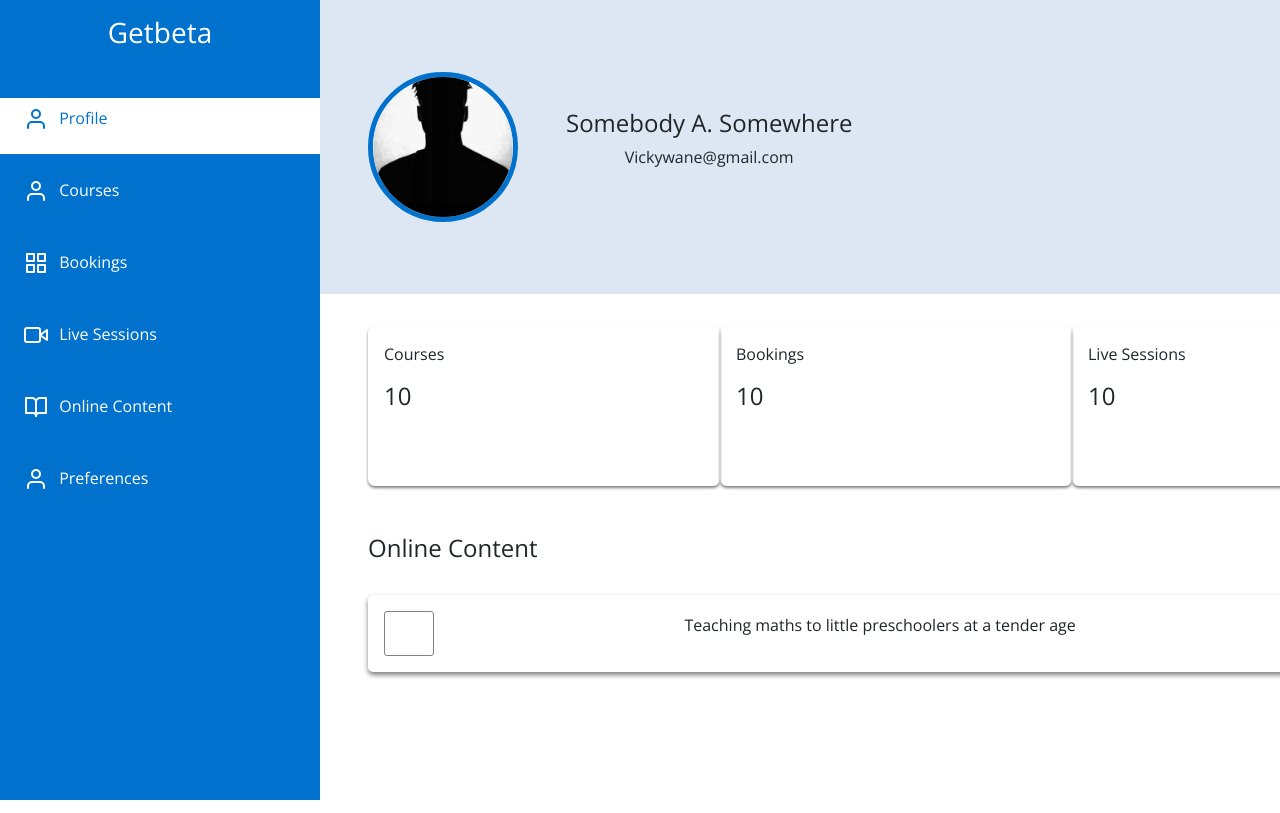
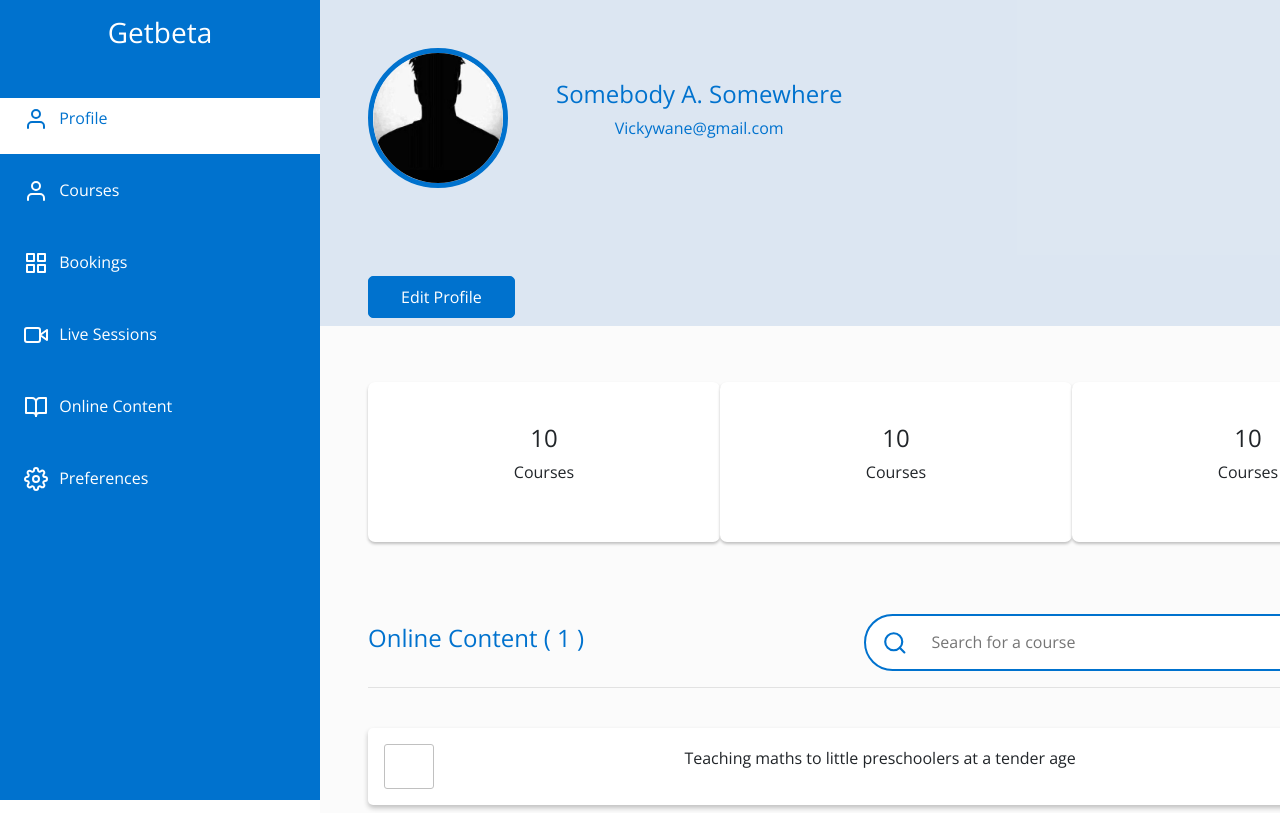
Before and after one commit to vickywane/getbeta-console, a React (Create React App) app: page /console in a window 1280 px wide. Shown: the top 813 px of the page. Built offline with nearby package versions, Linux system fonts and the light colour scheme.

Commit message:
user home

```diff
--- a/src/App.css
+++ b/src/App.css
@@ -168,13 +168,13 @@ p {
   height: 5vh;
   color: transparent;
   transition: all 700ms;
-  box-shadow: 0px 1px 2px grey;
+  box-shadow: 0px 1px 2px #c0c0c0;
 }
 
 .welcome-enter-active {
   height: auto;
   transition: all 700ms;
-  box-shadow: 0px 2px 6px grey;
+  box-shadow: 0px 2px 6px #c0c0c0;
   color: #000;
 }
 
--- a/src/components/headers/header.js
+++ b/src/components/headers/header.js
@@ -8,7 +8,7 @@ const Body = styled.div`
   jusfity-content: center;
   align-items: center;
   padding: 0.5rem 2rem;
-  border-bottom: 1px solid grey;
+  border-bottom: 1px solid #c0c0c0;
 `
 
 const Image = styled.img`
--- a/src/components/switch.js
+++ b/src/components/switch.js
@@ -12,7 +12,7 @@ const SwitchContainer = styled.input`
   background: ${props => (props.active ? props.color : '#F9F9FA')};
   outline: none;
   transition: all 300ms;
-  box-shadow: inset 0 0 5px grey;
+  box-shadow: inset 0 0 5px #c0c0c0;
   &: hover {
     cursor: pointer;
   }
--- a/src/navigation/sidebar.js
+++ b/src/navigation/sidebar.js
@@ -2,7 +2,7 @@ import React, { useState } from 'react'
 import styled from 'styled-components'
 import { Hover } from '../styles/style'
 import { Link } from '@reach/router'
-import { FiUser, FiVideo, FiBookOpen, FiGrid } from 'react-icons/fi'
+import { FiUser, FiVideo, FiBookOpen, FiGrid, FiSettings } from 'react-icons/fi'
 
 const Items = styled.ul`
   margin: 0;
@@ -77,7 +77,7 @@ const Sidebar = props => {
     {
       id: 6,
       name: 'Preferences',
-      icon: <FiUser style={{ fontSize: '1.5rem' }} />,
+      icon: <FiSettings style={{ fontSize: '1.5rem' }} />,
       to: 'preference/'
     }
   ]
--- a/src/pages/content/sessions/sessions.js
+++ b/src/pages/content/sessions/sessions.js
@@ -18,7 +18,7 @@ const CardGrid = styled.div`
 const Card = styled.div`
   height: 28vh;
   width: 25rem;
-  box-shadow: 0 3px 4px grey;
+  box-shadow: 0 3px 4px #c0c0c0;
   border-radius: 5px;
   h4 {
     font-weight: 500;
--- a/src/pages/home/home.js
+++ b/src/pages/home/home.js
@@ -1,18 +1,9 @@
 import React from 'react'
-import Header from '../../components/headers/header'
 import styled from 'styled-components'
-
-import { Text, Title, Hover } from '../../styles/style'
 import { FiSearch } from 'react-icons/fi'
 
-const Image = styled.img`
-  height: 150px;
-  width: 150px;
-  margin: 1rem 0;
-  border-radius: 50%;
-  border: 5px solid #0072ce;
-  object-fit: cover;
-`
+import Profile from '../user/profile'
+import { Text, Title, Hover, Button } from '../../styles/style'
 
 const Body = styled.div`
   padding: 0.5rem 3rem;
@@ -23,8 +14,13 @@ const Cards = styled.div`
   width: 22rem;
   border-radius: 7px;
   padding : 1rem 1rem
-  box-shadow: 0 2px 3px grey;
+  box-shadow: 0 2px 3px #c0c0c0;
+  transition : all 350ms;
   background: ${props => props.background};
+  &: hover {
+    cursor : pointer;
+   transform : translateY(-10%)
+  }
 `
 
 const Data = [
@@ -37,66 +33,95 @@ const Data = [
 const ContentContainer = styled.div`
   padding: 1rem;
   display: flex;
+  background: #fff;
   justify-content: space-between;
   align-items: center;
   border-radius: 5px;
-  box-shadow: 0 3px 5px grey;
+  box-shadow: 0 3px 5px #c0c0c0;
+`
+
+const center = {
+  display: 'flex',
+  justifyContent: 'center',
+  alignItems: 'center'
+}
+
+const Searchbox = styled.div`
+width  : 35rem;
+border : 2px solid #0072CE;
+border-radius : 30px;
+padding : 0.5rem 1rem;
+display : flex;
+background : #fff;
+padding   : 0.7rem 0.5rem;
+justify-content: space-between;
+input {
+     padding : 0.2rem 1rem;
+    width  : 33rem
+    outline : 0;
+    color :#0072CE;
+    border : 0;
+  }
+  div {
+    color :#0072CE;
+    padding : 0 0.5rem;
+    display  : flex;
+    justify-content : center;
+    align-items : center;
+  }
 `
 
 const Home = props => {
   return (
-    <div>
-      <Body style={{ background: '#d6e2f0cf' }}>
-        <br />
-        <br />
-        <div style={{ display: 'flex' }}>
-          <Image alt="user" src={require('../../assets/images/img.jpg')} />
-
-          <div
-            style={{
-              marginLeft: '3rem',
-              display: 'flex',
-              justifyContent: 'center',
-              alignItems: 'center'
-            }}
-          >
-            <div>
-              <h4 style={{ fontSize: 'normal' }}> Somebody A. Somewhere</h4>
-              <Text style={{ textAlign: 'center' }}> Vickywane@gmail.com </Text>
-            </div>
-          </div>
-        </div>
-        <br />
-        <br />
-      </Body>
+    <div style={{ background: '#fbfbfb' }}>
+      <Profile />
+      <br />
       <br />
 
       <Body>
         <div style={{ display: 'flex', justifyContent: 'space-between' }}>
-          <Cards>
-            <Text> Courses</Text>
+          <Cards background="#fff" style={{ ...center }}>
+            <div>
+              <Title align="center"> 10 </Title>
 
-            <Title small> 10 </Title>
+              <Text align="center"> Courses</Text>
+            </div>
           </Cards>
-          <Cards>
-            <Text> Bookings</Text>
-            <Title small> 10 </Title>
+          <Cards background="#fff" style={{ ...center }}>
+            <div>
+              <Title align="center"> 10 </Title>
+
+              <Text align="center"> Courses</Text>
+            </div>
           </Cards>
 
-          <Cards>
-            <Text> Live Sessions</Text>
-            <Title small> 10 </Title>
+          <Cards background="#fff" style={{ ...center }}>
+            <div>
+              <Title align="center"> 10 </Title>
+
+              <Text align="center"> Courses</Text>
+            </div>
           </Cards>
         </div>
         <br />
         <br />
+        <br />
         <div style={{ display: 'flex', justifyContent: 'space-between' }}>
-          <Title small> Online Content </Title>
+          <div style={{ ...center }}>
+            <Title small style={{ color: '#0072CE' }}>
+              Online Content ( {Data.length} )
+            </Title>
+          </div>
 
-          <Hover>
-            <FiSearch style={{ fontSize: '1.8rem' }} />
-          </Hover>
+          <Searchbox>
+            <div>
+              <FiSearch style={{ fontSize: '1.6rem' }} />
+            </div>
+
+            <input placeholder="Search for a course" />
+          </Searchbox>
         </div>
+        <hr />
         <br />
         <ul style={{ margin: '0', padding: '0', listStyle: 'none' }}>
           {Data.map(({ id, name }) => {
@@ -108,7 +133,7 @@ const Home = props => {
                       height: '45px',
                       width: '50px',
                       borderRadius: '3px',
-                      border: '1px solid grey'
+                      border: '1px solid #c0c0c0'
                     }}
                   />
 
--- /dev/null
+++ b/src/pages/user/profile.js
@@ -0,0 +1,94 @@
+import React, { useState } from 'react'
+import Header from '../../components/headers/header'
+import styled from 'styled-components'
+
+import { Text, Title, Hover, Button } from '../../styles/style'
+import { FiChevronDown, FiChevronUp } from 'react-icons/fi'
+
+const Image = styled.img`
+  height: 140px;
+  width: 140px;
+  margin: 1rem 0;
+  border-radius: 50%;
+  border: 5px solid #0072ce;
+  object-fit: cover;
+`
+
+const Body = styled.div`
+  padding: 0.5rem 3rem;
+`
+
+const center = {
+  display: 'flex',
+  justifyContent: 'center',
+  alignItems: 'center'
+}
+
+const Profile = props => {
+  const [profilePane, setProfilePane] = useState(true)
+
+  return (
+    <div>
+      {profilePane ? (
+        <Body style={{ color: '#0072CE', background: '#d6e2f0cf' }}>
+          <br />
+          <div style={{ display: 'flex' }}>
+            <Image alt="user" src={require('../../assets/images/img.jpg')} />
+
+            <div
+              style={{
+                marginLeft: '3rem',
+                ...center
+              }}
+            >
+              <div>
+                <h4 style={{ fontSize: 'normal' }}> Somebody A. Somewhere</h4>
+                <Text style={{ textAlign: 'center' }}> Vickywane@gmail.com </Text>
+              </div>
+            </div>
+          </div>
+          <br />
+          <br />
+          <br />
+          <div style={{ display: 'flex', justifyContent: 'space-between' }}>
+            <Button> Edit Profile </Button>
+
+            <Hover onClick={() => setProfilePane(!profilePane)}>
+              <FiChevronUp style={{ fontSize: '2.2rem' }} />
+            </Hover>
+          </div>
+        </Body>
+      ) : (
+        <Body
+          style={{
+            padding: '1rem 1rem',
+            color: '#0072CE',
+            display: 'flex',
+            justifyContent: 'space-between',
+            background: '#d6e2f0cf'
+          }}
+        >
+          <div style={{ display: 'flex' }}>
+            <Image
+              style={{ borderWidth: '1px', height: '60px', width: '60px', margin: '0 1rem' }}
+              alt="user"
+              src={require('../../assets/images/img.jpg')}
+            />
+
+            <div style={{ ...center }}>
+              <h4> Victory Nwani </h4>
+            </div>
+          </div>
+
+          <div style={{ ...center }}>
+            <Hover onClick={() => setProfilePane(!profilePane)}>
+              <FiChevronDown style={{ fontSize: '2.5rem' }} />
+            </Hover>
+          </div>
+        </Body>
+      )}
+    </div>
+  )
+}
+
+export default Profile
--- a/src/styles/cards.js
+++ b/src/styles/cards.js
@@ -3,5 +3,5 @@ import styled from 'styled-components'
 export const CourseCard = styled.div`
   height: 20vh;
   width: 25rem;
-  box-shadow: 0 3px 5px grey;
+  box-shadow: 0 3px 5px #c0c0c0;
 `
--- a/src/styles/style.js
+++ b/src/styles/style.js
@@ -1,10 +1,21 @@
 import styled from 'styled-components'
 
-export const Title = styled.h4``
+export const Title = styled.h4`
+  text-align: ${props => props.align};
+`
 
-export const Text = styled.p``
+export const Text = styled.p`
+  text-align: ${props => props.align};
+`
 
-export const Button = styled.button``
+export const Button = styled.button`
+  border: 1px solid #0072ce;
+  background: #0072ce;
+  padding: 0.5rem 2rem;
+  text-align: center;
+  border-radius: 5px;
+  color: #fff;
+`
 
 export const Body = styled.div``
 
```
